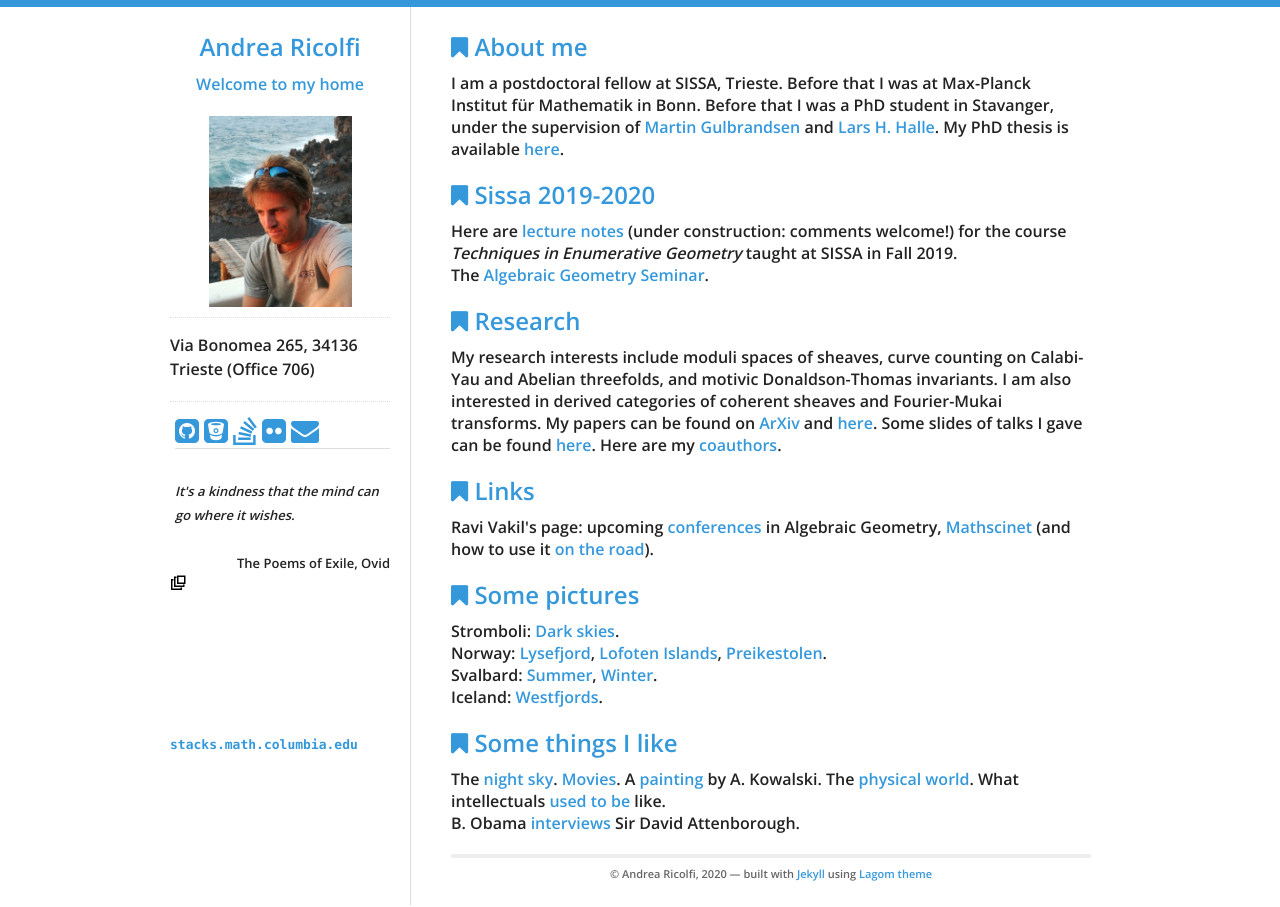
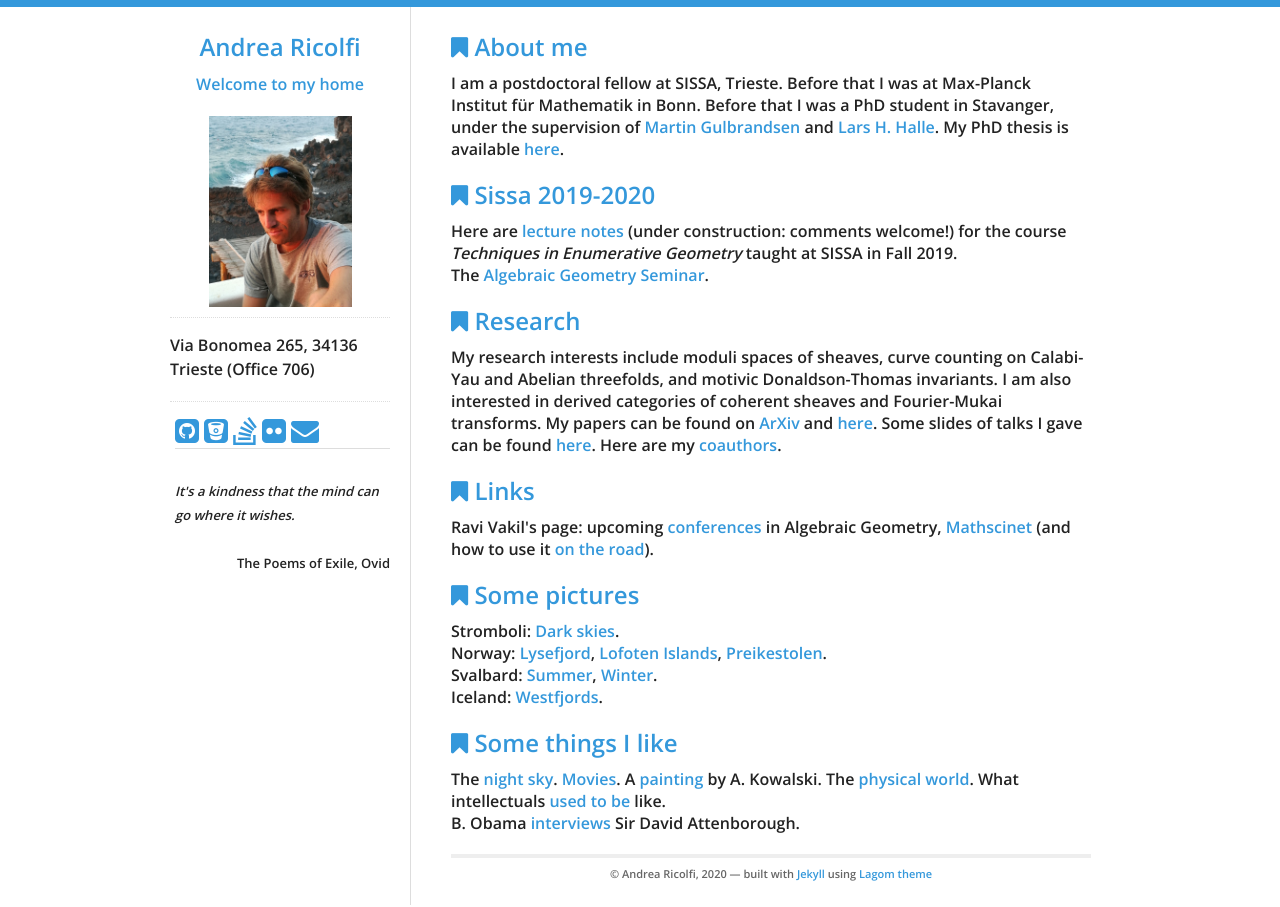
Before and after one commit to atricolfi/atricolfi.github.io, a Jekyll site: the page built from index.html, in a window 1280 px wide. Built offline with Jekyll 4.4.1, drawn with Linux system fonts in a browser that asks for light colours.

Commit message:
Update sidebar.html

```diff
--- a/_includes/sidebar.html
+++ b/_includes/sidebar.html
@@ -16,25 +16,5 @@
   </div>
   <div id="social">
     {% include social.html %}
-     <a href="https://stacks.math.columbia.edu">
-                                <span class="icon">
-                                    <?xml version="1.0"?>
-                                    <svg version="1.1" xmlns="http://www.w3.org/2000/svg">
-                                        <g transform="translate(0,16)">
-                                            <g transform="scale(0.5,-0.5)">
-
-                                                <polygon points="2,2 24,2 24,7 21,7 21,5 5,5 5,21 7,21 7,24 2,24"/>
-                                                <polygon points="8,8 29,8 29,13 26,13 26,11 11,11 11,26 13,26 13,29 8,29"/>
-                                                <polygon points="14,14 31,14 31,31 14,31"/>
-                                                <polygon points="17,17 28,17 28,28 17,28" style="fill: white;"/>
-
-                                            </g>
-                                        </g>
-                                    </svg>
-                                </span>
-                                <span class="username">
-                                    <code class="url">stacks.math.columbia.edu</code>
-                                </span>
-                            </a>
   </div>
 </nav>
```
